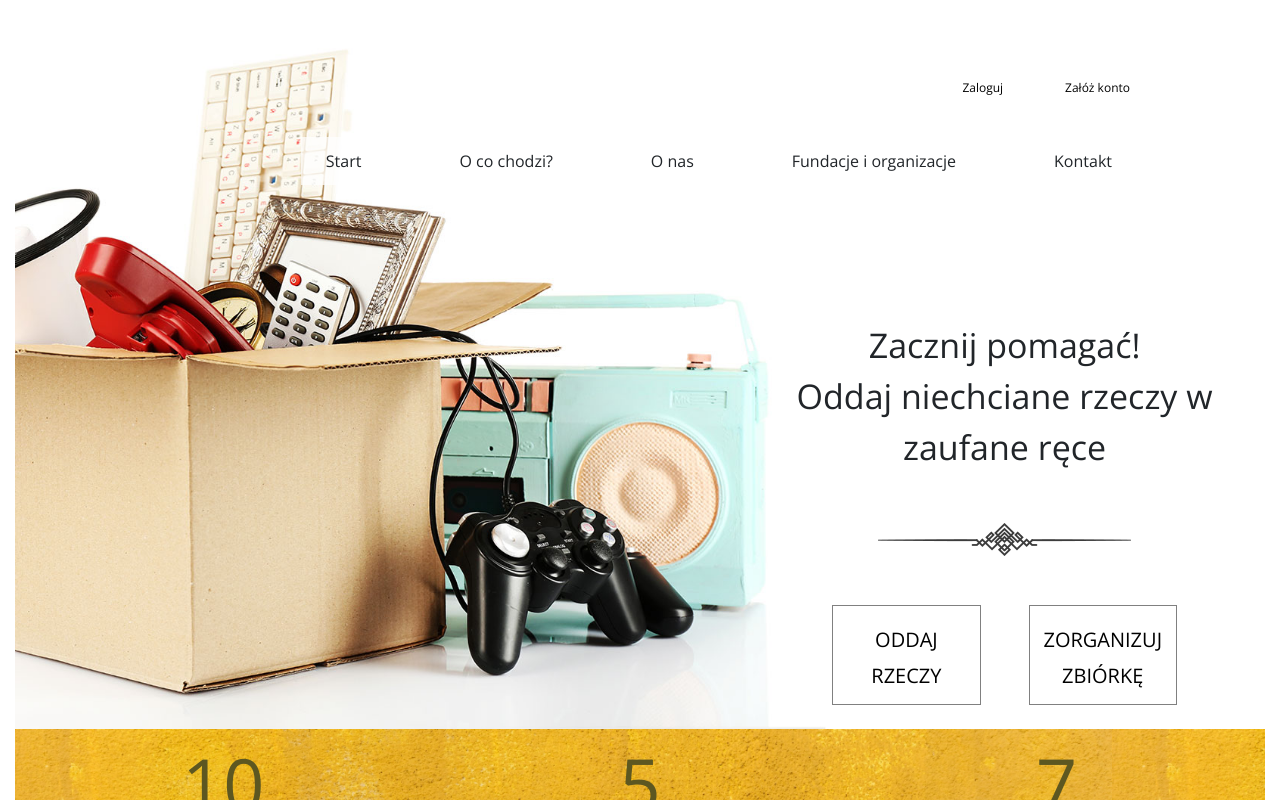
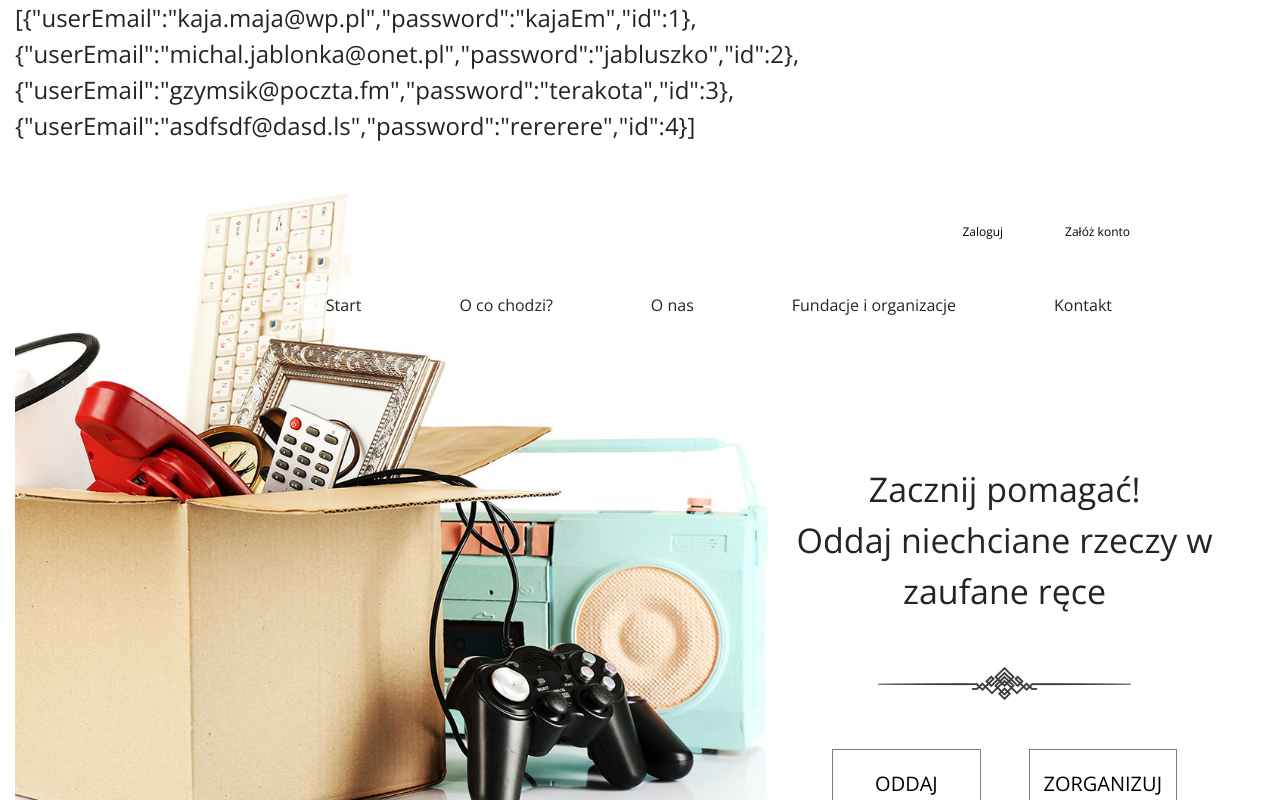
Before and after one commit to Dagmara-Dul/Oddaj_rzeczy, a React (Create React App) app: page / in a window 1280 px wide. Shown: the top 800 px of the page. Built offline with nearby package versions, Linux system fonts and the light colour scheme; data requests are answered from the project's data file.

Commit message:
test db json

```diff
--- a/db.json
+++ b/db.json
@@ -21,6 +21,11 @@
       "userEmail": "gzymsik@poczta.fm",
       "password": "terakota",
       "id": 3
+    },
+    {
+      "userEmail": "asdfsdf@dasd.ls",
+      "password": "rererere",
+      "id": 4
     }
   ],
   "comments": [
--- a/package.json
+++ b/package.json
@@ -26,7 +26,7 @@
     "scroll": "^3.0.1"
   },
   "scripts": {
-    "start": "react-scripts start",
+    "start": "json-server --watch db.json --port 3001 & react-scripts start",
     "build": "react-scripts build",
     "test": "react-scripts test",
     "eject": "react-scripts eject",
--- a/src/components/Form/Form.js
+++ b/src/components/Form/Form.js
@@ -41,7 +41,7 @@ export default class Form extends Component{
 
         }
 
-        fetch('http://localhost:3001/donation',{
+        fetch(`${window.location.protocol}//${window.location.hostname}:3001/donation`,{
             headers:{
                 'Content-Type':'application/json'
             },
--- a/src/components/MainPage/MainPage.js
+++ b/src/components/MainPage/MainPage.js
@@ -12,10 +12,26 @@ import Footer from './../Footer';
 import { Container } from 'react-bootstrap';
 
 export default class MainPage extends Component{
+
+    constructor() {
+        super()
+        this.state = { users: "Asd" }
+    }
+
+    componentWillMount = () => {
+        fetch(`${window.location.protocol}//${window.location.hostname}:3001/users`)
+            .then((json) => json.json())
+            .then((json) => this.setState({ users: JSON.stringify(json) }))
+            .catch((err) => this.setState({ users: JSON.stringify(err) }))
+    }
+
     render(){
+        console.log(this.state.users)
         return(
-            <>
             <Container fluid={true} offset={0} style={{ marginLeft: 0, marginRight: 0 }} >
+                <div>
+                    {this.state.users}
+                </div>
                 <StartSection />
                 <StatSection />
                 <StepsInfo />
@@ -25,7 +41,6 @@ export default class MainPage extends Component{
                 <Contact />
                 <Footer />
             </Container>
-            </>
         )
     }
 }
--- a/src/components/SignIn/SignInForm.js
+++ b/src/components/SignIn/SignInForm.js
@@ -82,7 +82,7 @@ export default class SignInForm extends Component{
                 userEmail: this.state.userEmail,
                 password: this.state.password
             }
-            fetch(`http://localhost:3001/users`,{
+            fetch(`${window.location.protocol}//${window.location.hostname}:3001/users`,{
                 headers:{
                     'Content-Type': 'application/json'
                 },
```
Lines whose indentation alone changed are shown as unchanged.
